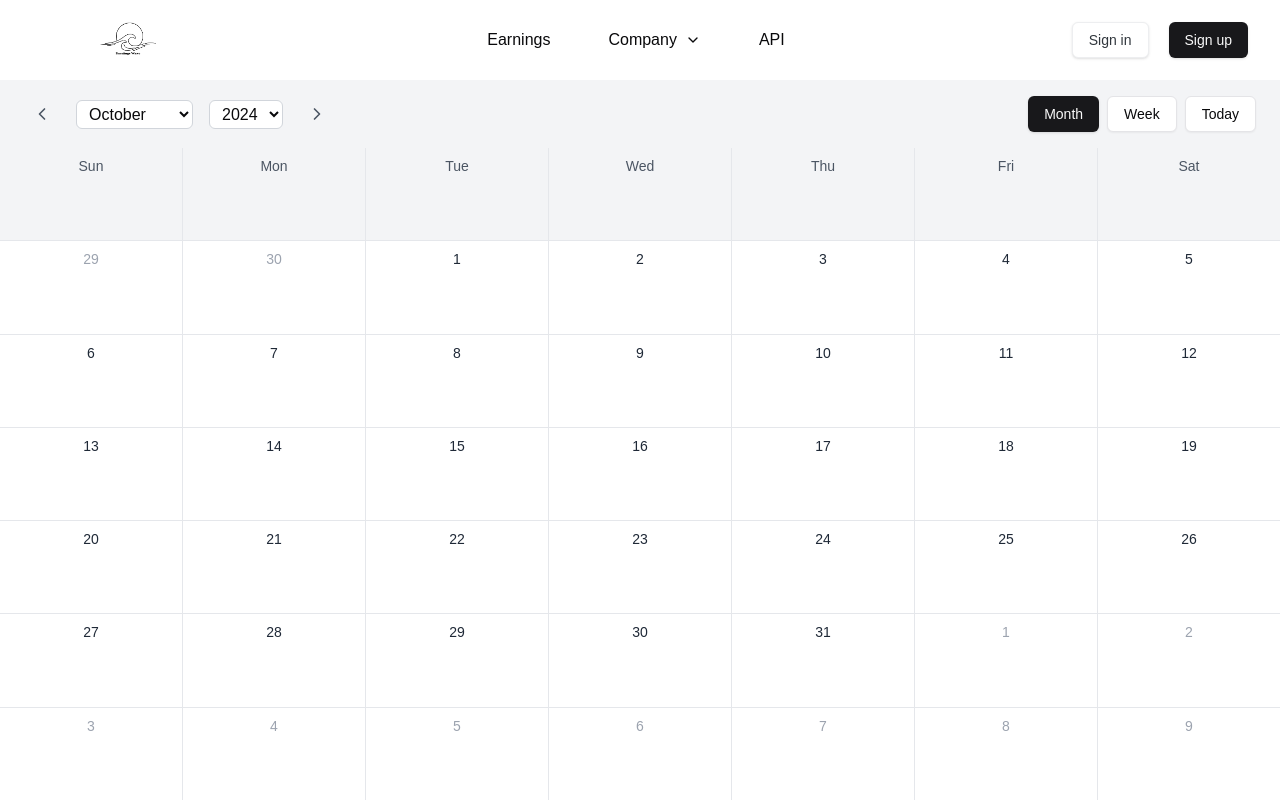
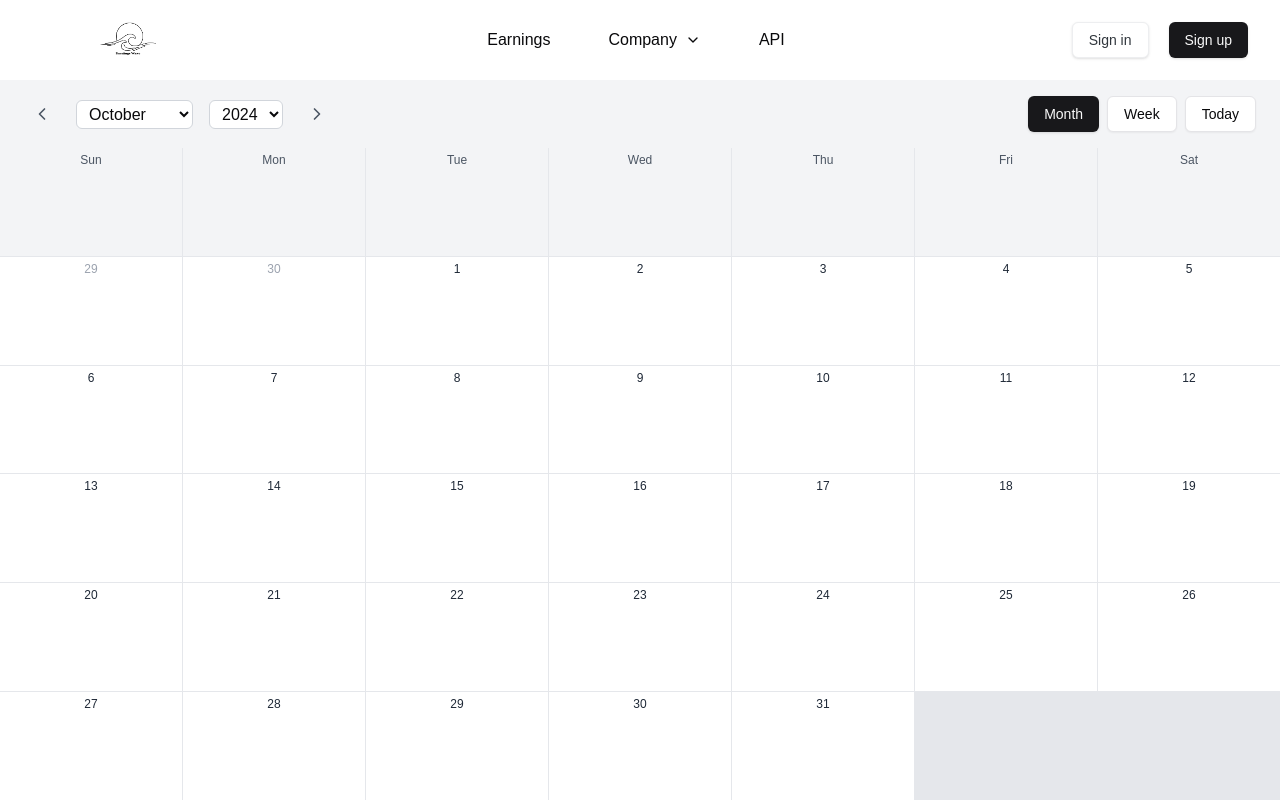
Before and after one commit to nudgemapp/earningswave-platform, a Next.js app: page /earnings in a window 1280 px wide. Built offline with nearby package versions, Linux system fonts and the light colour scheme.

Commit message:
fix calendar

```diff
--- a/components/MonthView.tsx
+++ b/components/MonthView.tsx
@@ -22,13 +22,8 @@ const MonthView: React.FC<MonthViewProps> = ({ currentDate }) => {
       days.push(new Date(year, month, i));
     }
 
-    // Add padding days from next month to complete the grid
-    const remainingDays = 42 - days.length; // 6 rows * 7 days
-    for (let i = 1; i <= remainingDays; i++) {
-      days.push(new Date(year, month + 1, i));
-    }
-
-    return days;
+    // Remove padding days from next month
+    return days.slice(0, firstDayOfMonth + daysInMonth);
   };
 
   const days = getDaysInMonth(currentDate);
@@ -40,7 +35,7 @@ const MonthView: React.FC<MonthViewProps> = ({ currentDate }) => {
         {weekDays.map((day) => (
           <div
             key={day}
-            className="bg-gray-100 p-2 text-center text-sm font-medium text-gray-600"
+            className="bg-gray-100 py-1 text-center text-xs font-medium text-gray-600"
           >
             {day}
           </div>
@@ -48,7 +43,7 @@ const MonthView: React.FC<MonthViewProps> = ({ currentDate }) => {
         {days.map((date, index) => (
           <div
             key={index}
-            className={`bg-white p-2 text-center flex flex-col ${
+            className={`bg-white p-1 text-center flex flex-col ${
               date.getMonth() !== currentDate.getMonth()
                 ? "text-gray-400"
                 : "text-gray-800"
@@ -58,10 +53,7 @@ const MonthView: React.FC<MonthViewProps> = ({ currentDate }) => {
                 : ""
             }`}
           >
-            <span className="text-sm">{date.getDate()}</span>
-            <div className="flex-grow">
-              {/* Add your events or earnings data here */}
-            </div>
+            <span className="text-xs">{date.getDate()}</span>
           </div>
         ))}
       </div>
```
